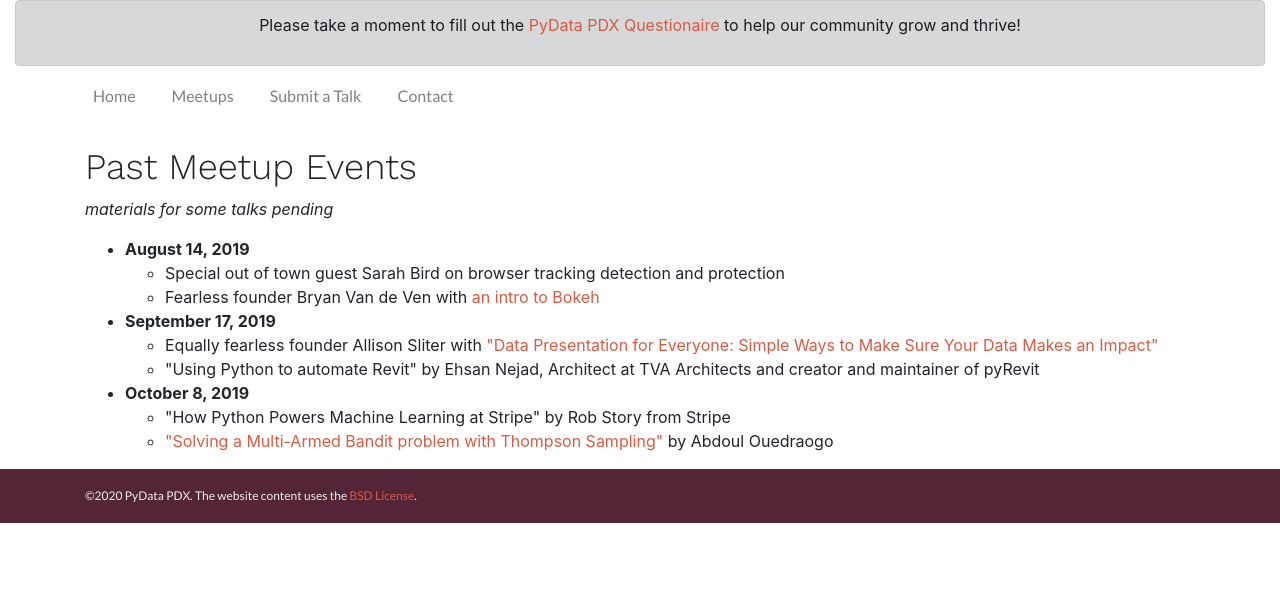
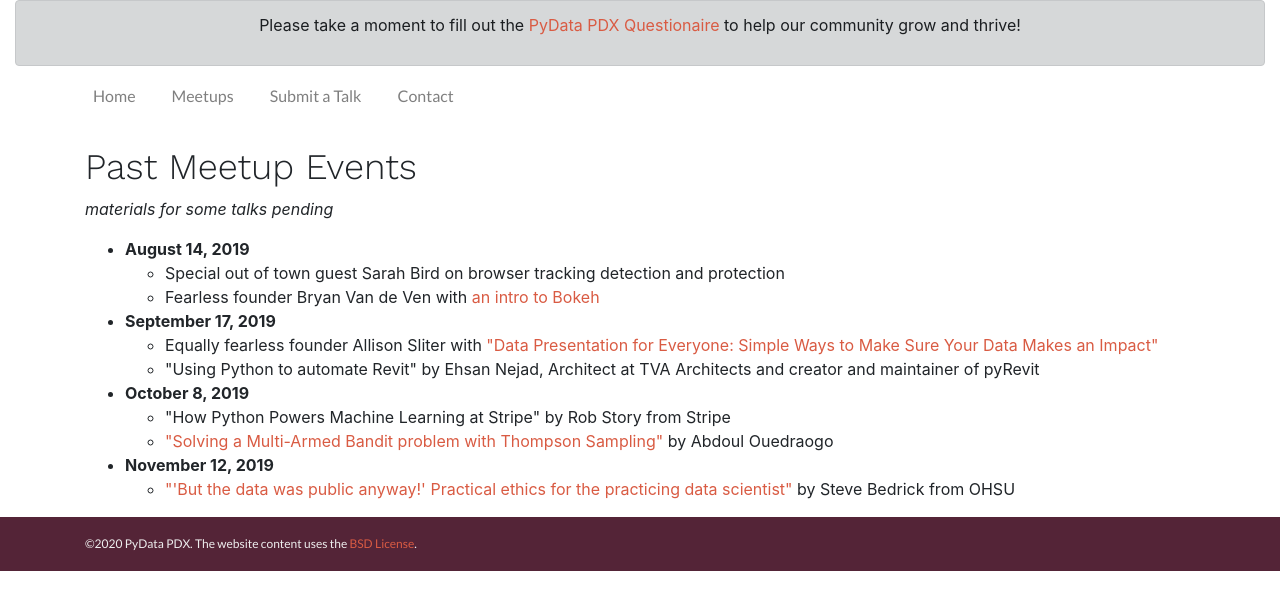
Before and after one commit to pydatapdx/pdx.pydata.org, a Jekyll site: the page built from meetups/index.html, in a window 1280 px wide. Shown: the top 610 px of the page. Built offline with Jekyll 4.4.1, drawn with Linux system fonts in a browser that asks for light colours.

Commit message:
Add meetups (#3)
* added past meetups, some links

* added slides for steve bedrick's talk to website

```diff
--- a/meetups/index.html
+++ b/meetups/index.html
@@ -23,5 +23,9 @@ title:  PyData PDX
             <li>"How Python Powers Machine Learning at Stripe" by Rob Story from Stripe</li>
             <li><a href = "https://github.com/pydatapdx/meetups/blob/master/2019-08-October/Thompson-Sampling-%26-Multi-armed-bandit.ipynb">"Solving a Multi-Armed Bandit problem with Thompson Sampling"</a> by Abdoul Ouedraogo</li>
         </ul>
-    </ul>
+    <li><b>November 12, 2019</b>
+        <ul>
+            <li><a href = "https://github.com/pydatapdx/meetups/blob/master/2019-11-12/bedrick%20slides%20with%20presenter%20notes.pdf">"'But the data was public anyway!' Practical ethics for the practicing data scientist"</a> by Steve Bedrick from OHSU</li>
+        </ul>
+	</ul>
 </div>
```
